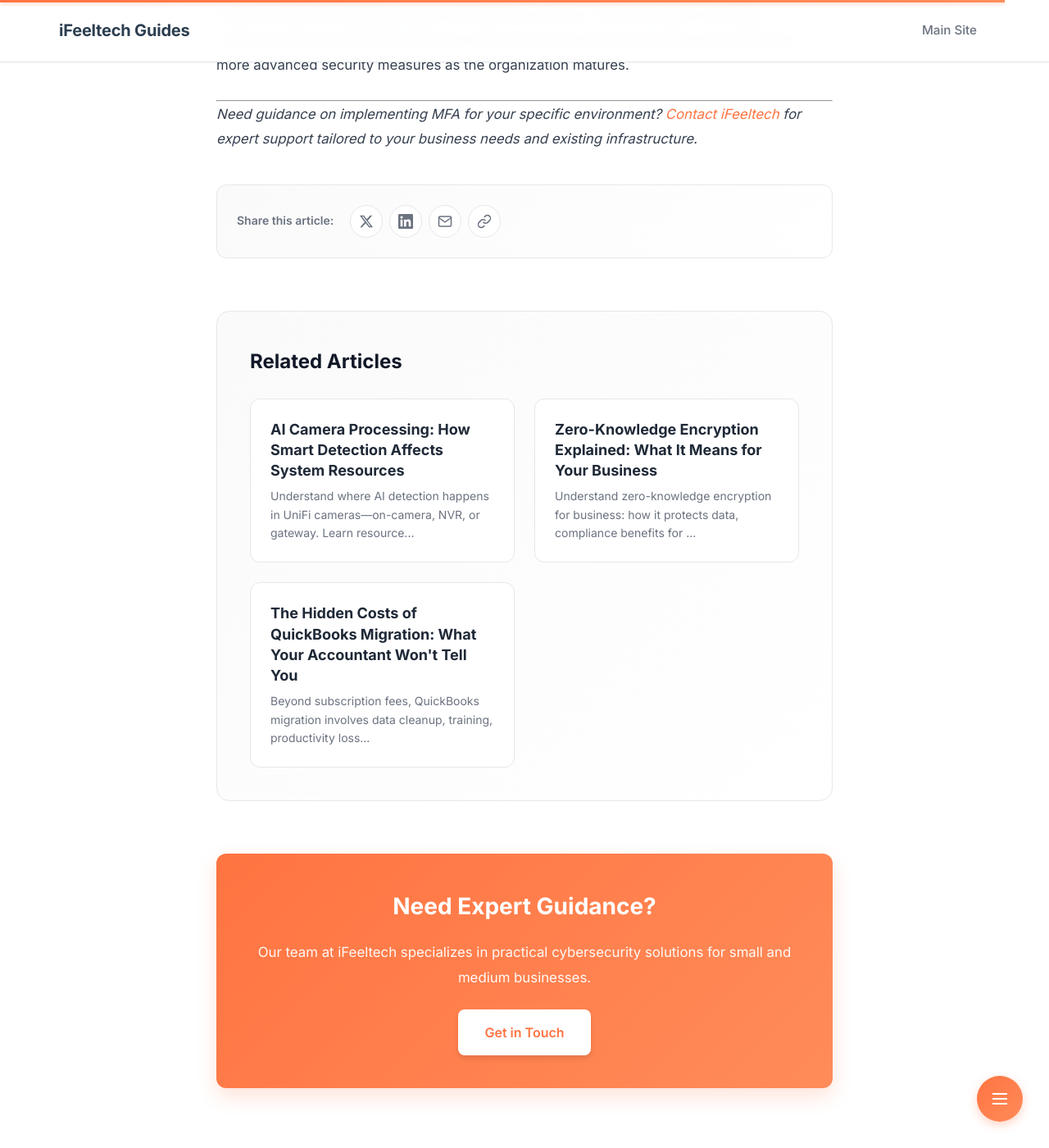
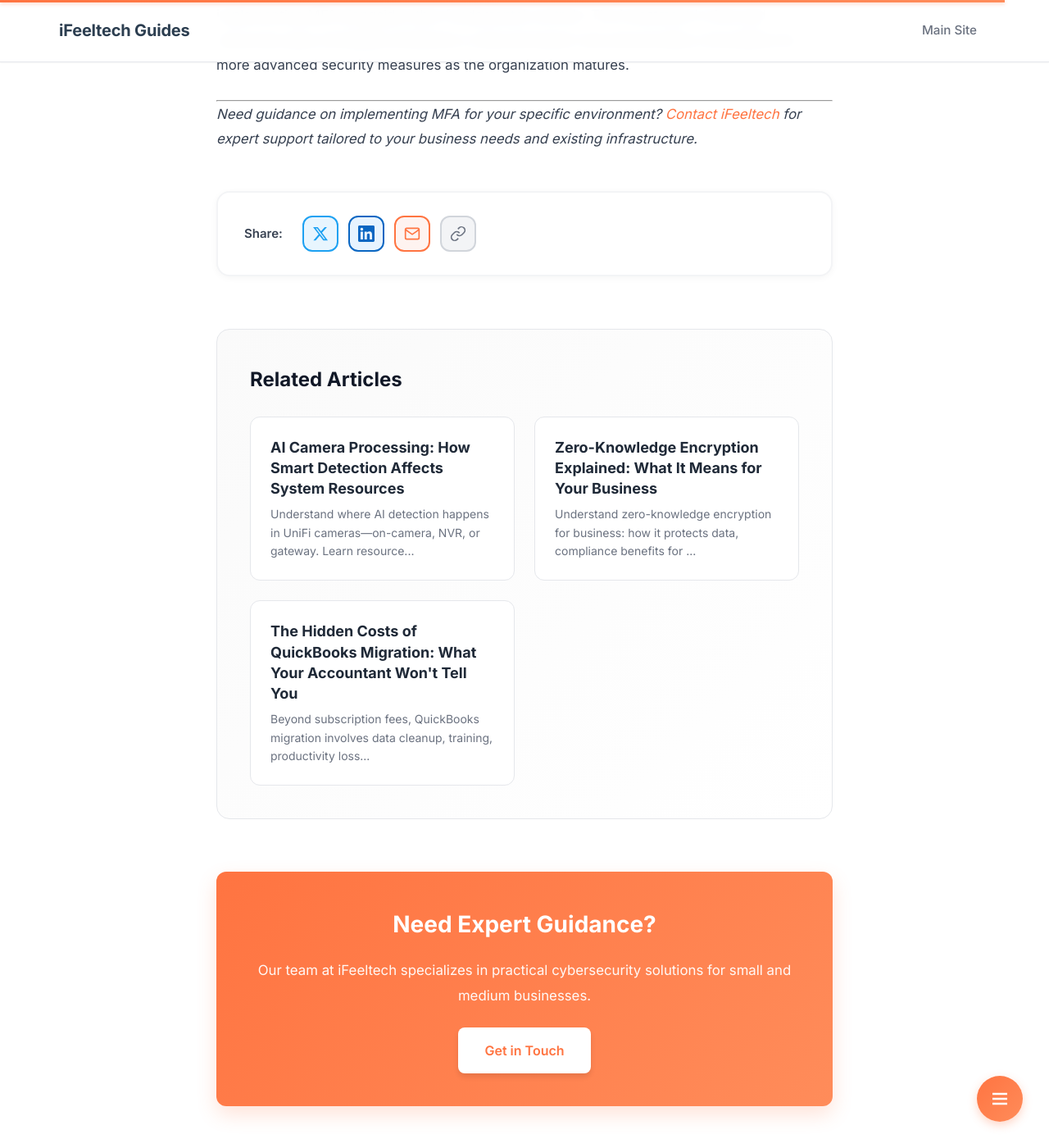
Before and after one commit to ifeeltech/ifeeltech-guides, a Jekyll site: the page built from _posts/2025-11-11-why-multi-factor-authentication-fails-and-how-to-fix-it.md, in a window 1280 px wide and 1400 px high, scrolled down 7049 px. Shown: the whole window at 82% size. Built offline with Jekyll 4.4.1, drawn with Linux system fonts in a browser that asks for light colours.

Commit message:
Fix TOC inline display issue and redesign social share buttons with modern rounded squares and colored backgrounds

```diff
--- a/_layouts/default.html
+++ b/_layouts/default.html
@@ -110,39 +110,24 @@
       <!-- Social Share Buttons -->
       {% if page.date %}
       <div class="social-share">
-        <span class="social-share-label">Share this article:</span>
+        <span class="social-share-label">Share:</span>
         <div class="social-share-buttons">
           <a href="#" class="share-button twitter" id="share-twitter" title="Share on Twitter" aria-label="Share on Twitter">
-            <svg width="18" height="18" viewBox="0 0 24 24" fill="currentColor"><path d="M18.244 2.25h3.308l-7.227 8.26 8.502 11.24H16.17l-5.214-6.817L4.99 21.75H1.68l7.73-8.835L1.254 2.25H8.08l4.713 6.231zm-1.161 17.52h1.833L7.084 4.126H5.117z"/></svg>
+            <svg width="20" height="20" viewBox="0 0 24 24" fill="currentColor"><path d="M18.244 2.25h3.308l-7.227 8.26 8.502 11.24H16.17l-5.214-6.817L4.99 21.75H1.68l7.73-8.835L1.254 2.25H8.08l4.713 6.231zm-1.161 17.52h1.833L7.084 4.126H5.117z"/></svg>
           </a>
           <a href="#" class="share-button linkedin" id="share-linkedin" title="Share on LinkedIn" aria-label="Share on LinkedIn">
-            <svg width="18" height="18" viewBox="0 0 24 24" fill="currentColor"><path d="M20.447 20.452h-3.554v-5.569c0-1.328-.027-3.037-1.852-3.037-1.853 0-2.136 1.445-2.136 2.939v5.667H9.351V9h3.414v1.561h.046c.477-.9 1.637-1.85 3.37-1.85 3.601 0 4.267 2.37 4.267 5.455v6.286zM5.337 7.433c-1.144 0-2.063-.926-2.063-2.065 0-1.138.92-2.063 2.063-2.063 1.14 0 2.064.925 2.064 2.063 0 1.139-.925 2.065-2.064 2.065zm1.782 13.019H3.555V9h3.564v11.452zM22.225 0H1.771C.792 0 0 .774 0 1.729v20.542C0 23.227.792 24 1.771 24h20.451C23.2 24 24 23.227 24 22.271V1.729C24 .774 23.2 0 22.222 0h.003z"/></svg>
+            <svg width="20" height="20" viewBox="0 0 24 24" fill="currentColor"><path d="M20.447 20.452h-3.554v-5.569c0-1.328-.027-3.037-1.852-3.037-1.853 0-2.136 1.445-2.136 2.939v5.667H9.351V9h3.414v1.561h.046c.477-.9 1.637-1.85 3.37-1.85 3.601 0 4.267 2.37 4.267 5.455v6.286zM5.337 7.433c-1.144 0-2.063-.926-2.063-2.065 0-1.138.92-2.063 2.063-2.063 1.14 0 2.064.925 2.064 2.063 0 1.139-.925 2.065-2.064 2.065zm1.782 13.019H3.555V9h3.564v11.452zM22.225 0H1.771C.792 0 0 .774 0 1.729v20.542C0 23.227.792 24 1.771 24h20.451C23.2 24 24 23.227 24 22.271V1.729C24 .774 23.2 0 22.222 0h.003z"/></svg>
           </a>
           <a href="#" class="share-button email" id="share-email" title="Share via Email" aria-label="Share via Email">
-            <svg width="18" height="18" viewBox="0 0 24 24" fill="none" stroke="currentColor" stroke-width="2"><path d="M4 4h16c1.1 0 2 .9 2 2v12c0 1.1-.9 2-2 2H4c-1.1 0-2-.9-2-2V6c0-1.1.9-2 2-2z"/><polyline points="22,6 12,13 2,6"/></svg>
+            <svg width="20" height="20" viewBox="0 0 24 24" fill="none" stroke="currentColor" stroke-width="2"><path d="M4 4h16c1.1 0 2 .9 2 2v12c0 1.1-.9 2-2 2H4c-1.1 0-2-.9-2-2V6c0-1.1.9-2 2-2z"/><polyline points="22,6 12,13 2,6"/></svg>
           </a>
           <button class="share-button copy" id="share-copy" title="Copy Link" aria-label="Copy Link">
-            <svg width="18" height="18" viewBox="0 0 24 24" fill="none" stroke="currentColor" stroke-width="2"><path d="M10 13a5 5 0 0 0 7.54.54l3-3a5 5 0 0 0-7.07-7.07l-1.72 1.71"/><path d="M14 11a5 5 0 0 0-7.54-.54l-3 3a5 5 0 0 0 7.07 7.07l1.71-1.71"/></svg>
+            <svg width="20" height="20" viewBox="0 0 24 24" fill="none" stroke="currentColor" stroke-width="2"><path d="M10 13a5 5 0 0 0 7.54.54l3-3a5 5 0 0 0-7.07-7.07l-1.72 1.71"/><path d="M14 11a5 5 0 0 0-7.54-.54l-3 3a5 5 0 0 0 7.07 7.07l1.71-1.71"/></svg>
           </button>
         </div>
       </div>
       {% endif %}
     </article>
-
-    <!-- Floating TOC Toggle Button -->
-    {% if page.date %}
-    <button class="toc-toggle" id="toc-toggle" aria-label="Toggle Table of Contents">
-      <svg width="24" height="24" viewBox="0 0 24 24" fill="none" stroke="currentColor" stroke-width="2">
-        <line x1="3" y1="6" x2="21" y2="6"/><line x1="3" y1="12" x2="21" y2="12"/><line x1="3" y1="18" x2="21" y2="18"/>
-      </svg>
-    </button>
-
-    <!-- Compact TOC Panel -->
-    <aside class="table-of-contents" id="table-of-contents">
-      <h4>On This Page</h4>
-      <ul id="toc-list"></ul>
-    </aside>
-    {% endif %}
 
     <!-- Related Articles -->
     {% if page.layout == 'default' and page.date %}
@@ -176,6 +161,20 @@
     </div>
   </footer>
 
+  <!-- Floating TOC (only on article pages) -->
+  {% if page.date %}
+  <button class="toc-toggle" id="toc-toggle" aria-label="Toggle Table of Contents" style="display: none;">
+    <svg width="24" height="24" viewBox="0 0 24 24" fill="none" stroke="currentColor" stroke-width="2.5">
+      <line x1="3" y1="6" x2="21" y2="6"/><line x1="3" y1="12" x2="21" y2="12"/><line x1="3" y1="18" x2="21" y2="18"/>
+    </svg>
+  </button>
+
+  <aside class="table-of-contents" id="table-of-contents">
+    <h4>On This Page</h4>
+    <ul id="toc-list"></ul>
+  </aside>
+  {% endif %}
+
   <script>
     // Reading Progress Bar
     function updateReadingProgress() {
--- a/assets/style.css
+++ b/assets/style.css
@@ -726,45 +726,60 @@ ul li:before {
 .social-share {
   display: flex;
   align-items: center;
-  gap: 0.75rem;
-  margin: 2.5rem 0;
-  padding: 1.5rem;
-  background: linear-gradient(135deg, #fafafa 0%, #ffffff 100%);
-  border-radius: 12px;
-  border: 1px solid #e5e7eb;
+  gap: 1rem;
+  margin: 3rem 0;
+  padding: 1.75rem 2rem;
+  background: white;
+  border-radius: 16px;
+  border: 2px solid #f3f4f6;
+  box-shadow: 0 2px 8px rgba(0, 0, 0, 0.04);
 }
 
 .social-share-label {
-  font-size: 0.875rem;
+  font-size: 0.9375rem;
   font-weight: 600;
-  color: #6b7280;
+  color: #374151;
   margin-right: 0.5rem;
+  white-space: nowrap;
 }
 
 .social-share-buttons {
   display: flex;
-  gap: 0.5rem;
+  gap: 0.75rem;
+  flex-wrap: wrap;
 }
 
 .share-button {
   display: inline-flex;
   align-items: center;
   justify-content: center;
-  width: 40px;
-  height: 40px;
-  border-radius: 50%;
-  background: white;
-  border: 1px solid #e5e7eb;
+  width: 44px;
+  height: 44px;
+  border-radius: 12px;
+  background: #f9fafb;
+  border: 2px solid #e5e7eb;
   color: #6b7280;
   text-decoration: none;
-  transition: all 0.2s ease;
+  transition: all 0.25s cubic-bezier(0.4, 0, 0.2, 1);
   font-size: 1.125rem;
+  cursor: pointer;
+}
+
+.share-button svg {
+  width: 20px;
+  height: 20px;
 }
 
 .share-button:hover {
-  transform: translateY(-2px);
-  box-shadow: 0 4px 8px rgba(0, 0, 0, 0.1);
+  transform: translateY(-3px);
+  box-shadow: 0 8px 16px rgba(0, 0, 0, 0.12);
   text-decoration: none;
+}
+
+.share-button.twitter {
+  color: #1DA1F2;
+  border-color: #1DA1F2;
+  background: #e8f5fe;
 }
 
 .share-button.twitter:hover {
@@ -773,10 +788,22 @@ ul li:before {
   border-color: #1DA1F2;
 }
 
+.share-button.linkedin {
+  color: #0A66C2;
+  border-color: #0A66C2;
+  background: #e7f3ff;
+}
+
 .share-button.linkedin:hover {
   background: #0A66C2;
   color: white;
   border-color: #0A66C2;
+}
+
+.share-button.email {
+  color: #ff7441;
+  border-color: #ff7441;
+  background: #fef3f0;
 }
 
 .share-button.email:hover {
@@ -785,16 +812,28 @@ ul li:before {
   border-color: #ff7441;
 }
 
+.share-button.copy {
+  color: #6b7280;
+  border-color: #d1d5db;
+  background: #f3f4f6;
+}
+
 .share-button.copy:hover {
-  background: #10b981;
+  background: #374151;
   color: white;
-  border-color: #10b981;
+  border-color: #374151;
 }
 
 .share-button.copy.copied {
   background: #10b981;
   color: white;
   border-color: #10b981;
+  animation: pulse 0.5s ease;
+}
+
+@keyframes pulse {
+  0%, 100% { transform: scale(1); }
+  50% { transform: scale(1.1); }
 }
 
 /* Copy Code Button */
```
Also changed, not shown: other parts of _layouts/default.html (+6 -2 lines).
